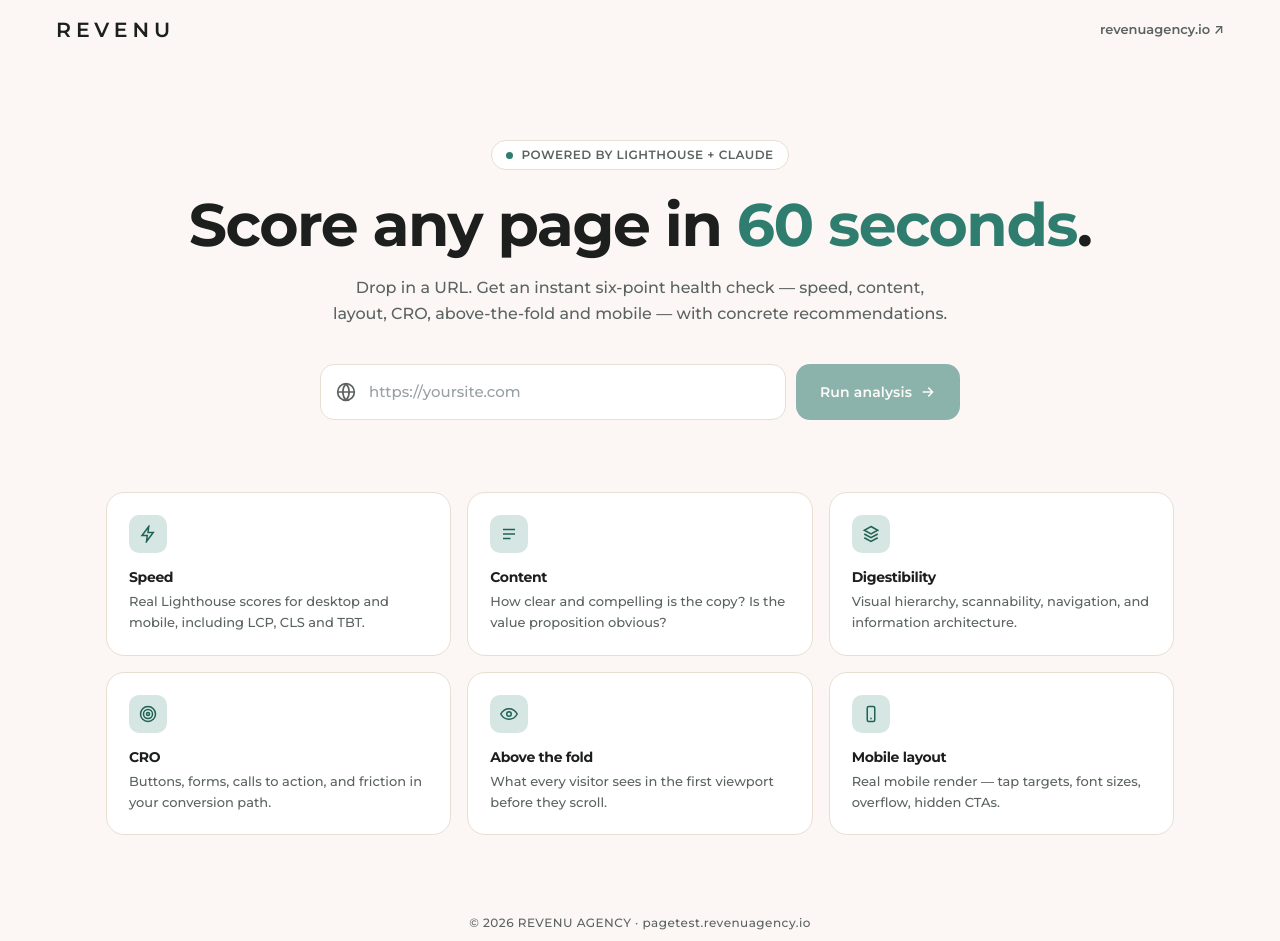
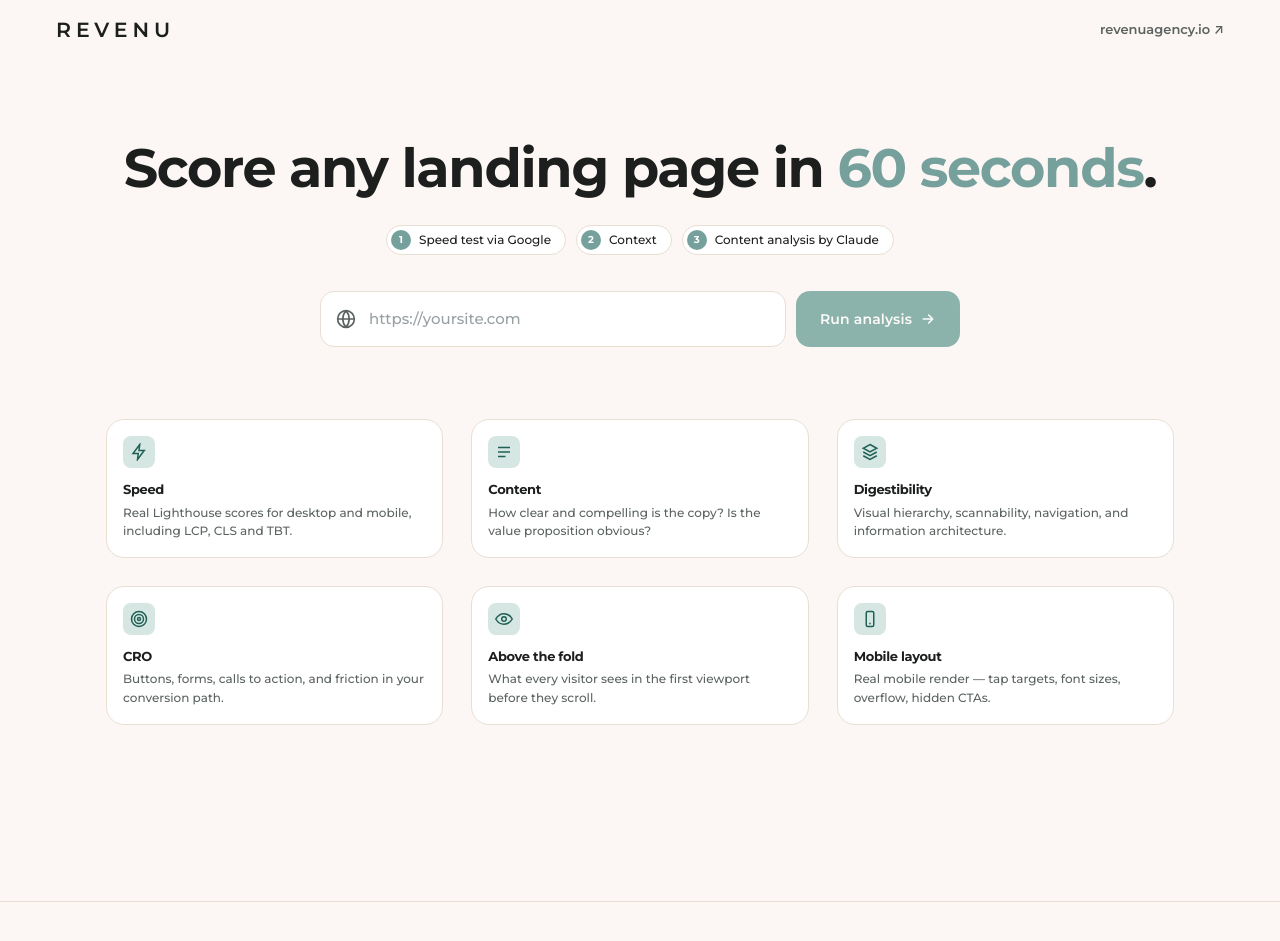
Before and after one commit to RevenuJoe/pagetest, a Next.js app: page / in a window 1280 px wide. Shown: the top 941 px of the page. Built offline with nearby package versions, Linux system fonts and the light colour scheme.

Commit message:
Tighten hero: drop eyebrow, three-pill explainer, smaller H1, library-style footer, compact feature cards

```diff
--- a/app/page.tsx
+++ b/app/page.tsx
@@ -72,22 +72,30 @@ export default function Home() {
       <main className="mx-auto max-w-[1180px] px-6 pb-24 sm:px-14">
         <section className="pt-14 md:pt-20">
           <div className="text-center">
-            <span
-              className="inline-flex items-center gap-2 rounded-full border border-beige-line bg-card px-3.5 py-1.5 text-xs font-semibold text-ink-soft"
-              style={{ letterSpacing: "0.04em" }}
-            >
-              <span className="h-[7px] w-[7px] rounded-full bg-accent" />
-              POWERED BY LIGHTHOUSE + CLAUDE
-            </span>
-            <h1 className="mt-6 text-[clamp(36px,5.2vw,60px)] font-bold leading-[1.04] tracking-tight text-ink">
-              Score any page in{" "}
-              <span className="text-accent">60 seconds</span>.
+            <h1 className="text-[clamp(32px,4.7vw,54px)] font-bold leading-[1.04] tracking-tight text-ink">
+              Score any landing page in{" "}
+              <span style={{ color: "#76A09C" }}>60 seconds</span>.
             </h1>
-            <p className="mx-auto mt-[18px] max-w-[620px] text-[16px] font-medium leading-[1.65] text-ink-soft">
-              Drop in a URL. Get an instant six-point health check — speed,
-              content, layout, CRO, above-the-fold and mobile — with concrete
-              recommendations.
-            </p>
+            <ul className="mx-auto mt-7 flex flex-wrap items-center justify-center gap-2.5 p-0 list-none">
+              {[
+                "Speed test via Google",
+                "Context",
+                "Content analysis by Claude",
+              ].map((label, i) => (
+                <li
+                  key={label}
+                  className="inline-flex items-center gap-2 rounded-full border border-beige-line bg-card py-1 pl-1 pr-3.5 text-[12px] font-medium text-ink"
+                >
+                  <span
+                    className="flex h-5 w-5 items-center justify-center rounded-full text-[10px] font-bold text-white"
+                    style={{ background: "#76A09C" }}
+                  >
+                    {i + 1}
+                  </span>
+                  {label}
+                </li>
+              ))}
+            </ul>
           </div>
 
           <form
@@ -192,13 +200,14 @@ export default function Home() {
           </section>
         )}
 
-        <footer
-          className="mt-20 pb-10 text-center text-xs font-medium text-ink-soft"
-          style={{ letterSpacing: "0.04em" }}
-        >
-          © {new Date().getFullYear()} REVENU AGENCY · pagetest.revenuagency.io
-        </footer>
       </main>
+
+      {/* Matches .site-footer on library.revenuagency.io exactly */}
+      <footer className="mt-20 border-t border-beige-line bg-bg py-9 text-center text-[14px] text-ink-soft">
+        <div className="mx-auto max-w-[1180px] px-6 sm:px-14">
+          <p className="m-0">© Revenu</p>
+        </div>
+      </footer>
     </div>
   );
 }
@@ -396,19 +405,19 @@ function FeaturesGrid() {
     },
   ];
   return (
-    <div className="grid gap-4 sm:grid-cols-2 lg:grid-cols-3">
+    <div className="grid gap-7 sm:grid-cols-2 lg:grid-cols-3">
       {items.map((it) => (
         <div
           key={it.title}
-          className="rounded-card border border-beige-line bg-card p-[22px]"
+          className="rounded-card border border-beige-line bg-card p-4"
         >
-          <div className="flex h-[38px] w-[38px] items-center justify-center rounded-[10px] bg-accent-soft text-accent-dark">
+          <div className="flex h-8 w-8 items-center justify-center rounded-lg bg-accent-soft text-accent-dark">
             {it.icon}
           </div>
-          <h3 className="mt-3.5 text-sm font-bold tracking-tight text-ink">
+          <h3 className="mt-3 text-[13px] font-bold tracking-tight text-ink">
             {it.title}
           </h3>
-          <p className="mt-1 text-[13px] font-medium leading-[1.6] text-ink-soft">
+          <p className="mt-1 text-[12px] font-medium leading-[1.55] text-ink-soft">
             {it.desc}
           </p>
         </div>
```
